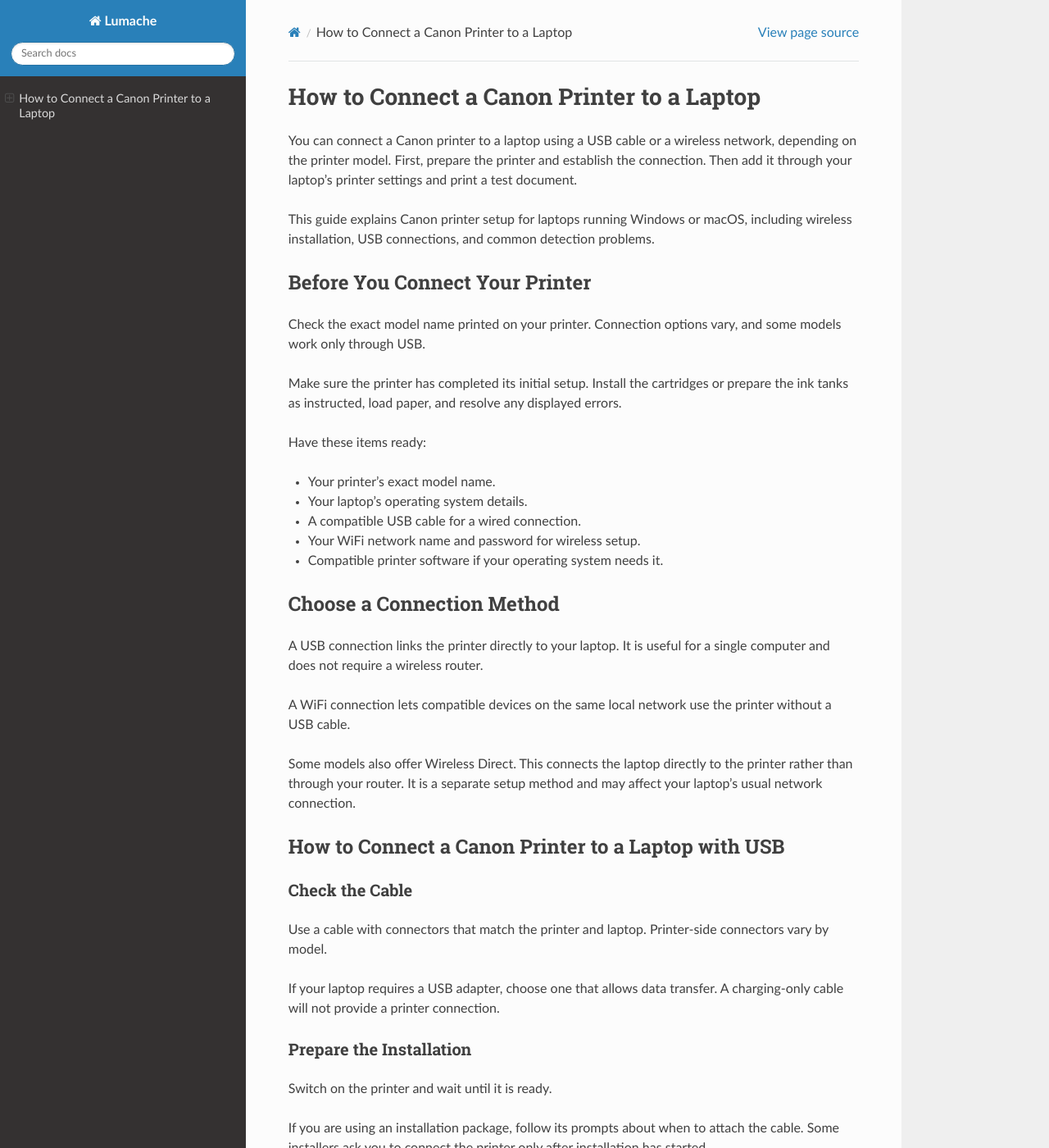
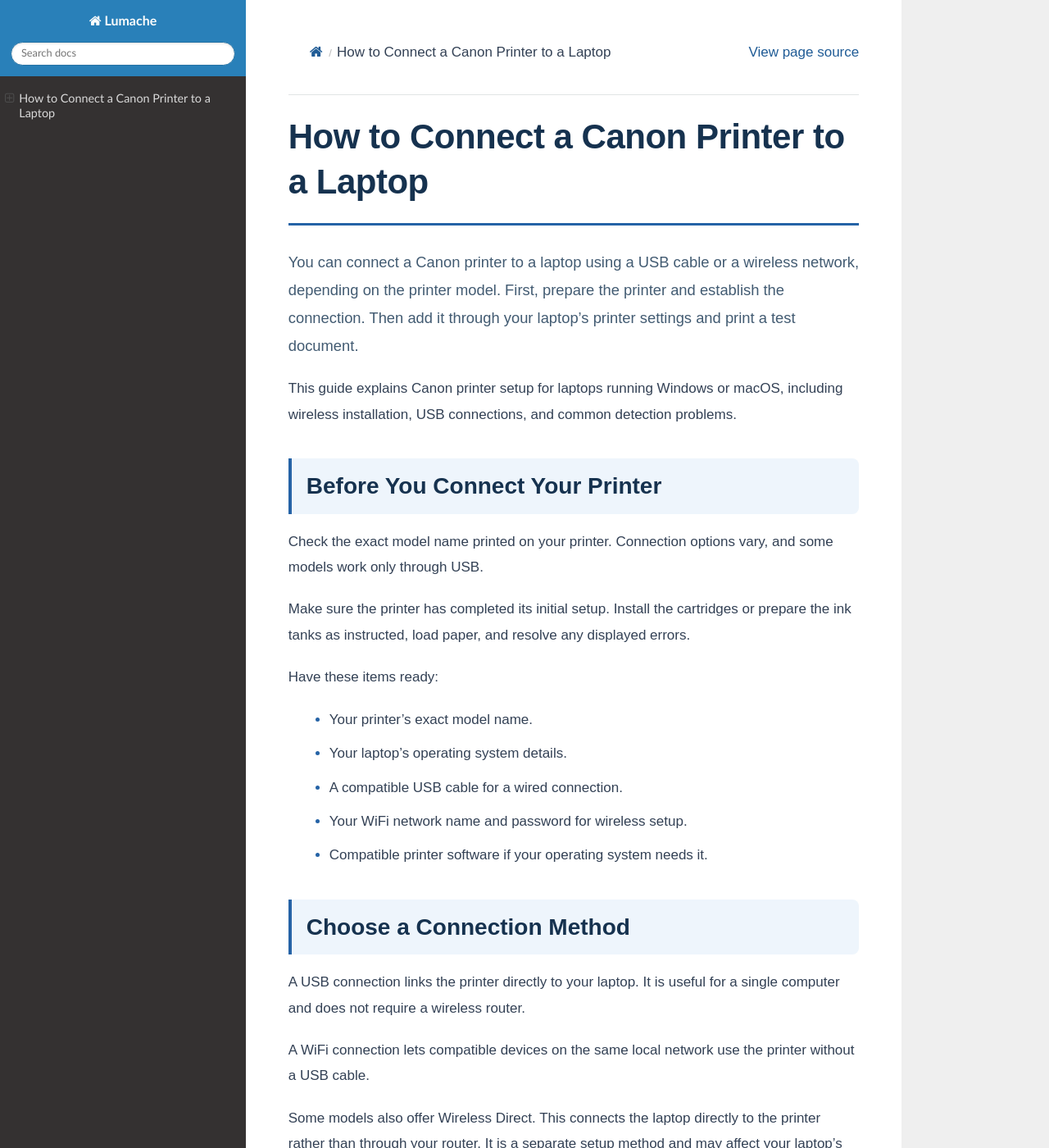
Before and after one commit to instantfast/connectlaptoptales, a Sphinx documentation site: the page built from docs/source/index.rst, in a window 1280 px wide and 1400 px high. Shown: the whole window at 82% size. Built offline with Sphinx 7.4.7 and the Read the Docs theme 3.1.0, drawn with Linux system fonts in a browser that asks for light colours.

Commit message:
Update conf.py

```diff
--- a/docs/source/conf.py
+++ b/docs/source/conf.py
@@ -33,3 +33,192 @@
 
 # -- Options for EPUB output
 epub_show_urls = 'footnote'
+# Article styling — creates the CSS file automatically
+from pathlib import Path
+
+_laptop_static = Path(__file__).resolve().parent / "_static"
+_laptop_static.mkdir(parents=True, exist_ok=True)
+
+_laptop_css = """
+/* Article text */
+div.body,
+.rst-content,
+.bd-article {
+    color: #334155;
+    font-family: Arial, Helvetica, sans-serif;
+    font-size: 17px;
+    line-height: 1.85;
+    overflow-wrap: break-word;
+}
+
+div.body,
+.wy-nav-content {
+    background: #ffffff;
+}
+
+/* Main heading */
+:is(div.body, .rst-content, .bd-article) h1 {
+    margin: 0 0 28px;
+    padding-bottom: 22px;
+    border-bottom: 3px solid #2563a6;
+    color: #16324f;
+    font-family: Arial, Helvetica, sans-serif;
+    font-size: clamp(29px, 4vw, 42px);
+    font-weight: 700;
+    line-height: 1.3;
+    letter-spacing: -0.5px;
+}
+
+/* Section headings */
+:is(div.body, .rst-content, .bd-article) h2 {
+    margin: 38px 0 18px;
+    padding: 14px 18px;
+    border-left: 4px solid #2563a6;
+    border-radius: 0 8px 8px 0;
+    background: #eef5fc;
+    color: #16324f;
+    font-family: Arial, Helvetica, sans-serif;
+    font-size: clamp(23px, 3vw, 28px);
+    font-weight: 700;
+    line-height: 1.4;
+}
+
+/* Subheadings and FAQ questions */
+:is(div.body, .rst-content, .bd-article) h3 {
+    margin: 28px 0 12px;
+    color: #224f78;
+    font-family: Arial, Helvetica, sans-serif;
+    font-size: 21px;
+    font-weight: 700;
+    line-height: 1.5;
+}
+
+:is(div.body, .rst-content, .bd-article) h4 {
+    margin: 24px 0 12px;
+    color: #224f78;
+    font-size: 19px;
+    line-height: 1.5;
+}
+
+/* Paragraphs */
+:is(div.body, .rst-content, .bd-article) p {
+    margin: 0 0 20px;
+    font-size: inherit;
+    line-height: 1.85;
+}
+
+:is(div.body, .rst-content, .bd-article) h1 + p {
+    color: #425b72;
+    font-size: 1.08em;
+}
+
+/* Lists */
+:is(div.body, .rst-content, .bd-article) ul,
+:is(div.body, .rst-content, .bd-article) ol {
+    margin: 18px 0 26px;
+    padding-left: 26px;
+}
+
+:is(div.body, .rst-content, .bd-article) li {
+    margin-bottom: 10px;
+    line-height: 1.8;
+}
+
+:is(div.body, .rst-content, .bd-article) li > p {
+    margin-bottom: 8px;
+}
+
+:is(div.body, .rst-content, .bd-article) li::marker {
+    color: #2563a6;
+}
+
+/* Links and keyboard focus */
+:is(div.body, .rst-content, .bd-article) a {
+    color: #205c96;
+    text-underline-offset: 3px;
+}
+
+:is(div.body, .rst-content, .bd-article) a:hover {
+    color: #153e65;
+}
+
+:is(div.body, .rst-content, .bd-article) a:focus-visible {
+    outline: 3px solid #2563a6;
+    outline-offset: 4px;
+}
+
+:is(div.body, .rst-content, .bd-article) a.headerlink {
+    font-size: 0.7em;
+    text-decoration: none;
+}
+
+/* Images and code */
+:is(div.body, .rst-content, .bd-article) img {
+    max-width: 100%;
+    height: auto;
+    border-radius: 8px;
+}
+
+:is(div.body, .rst-content, .bd-article) pre {
+    max-width: 100%;
+    padding: 18px;
+    overflow-x: auto;
+    border: 1px solid #dce5ef;
+    border-radius: 8px;
+    background: #f5f8fc;
+    line-height: 1.6;
+}
+
+:is(div.body, .rst-content, .bd-article) section {
+    scroll-margin-top: 28px;
+}
+
+/* Mobile layout */
+@media (max-width: 767px) {
+    div.body,
+    .rst-content,
+    .bd-article {
+        font-size: 16px;
+    }
+
+    .wy-nav-content {
+        padding: 24px 18px;
+    }
+
+    :is(div.body, .rst-content, .bd-article) h1 {
+        margin-bottom: 22px;
+        padding-bottom: 18px;
+    }
+
+    :is(div.body, .rst-content, .bd-article) h2 {
+        margin-top: 28px;
+        padding: 12px 14px;
+    }
+
+    :is(div.body, .rst-content, .bd-article) h3 {
+        font-size: 20px;
+    }
+
+    :is(div.body, .rst-content, .bd-article) p {
+        line-height: 1.75;
+    }
+}
+"""
+
+(_laptop_static / "custom.css").write_text(
+    _laptop_css,
+    encoding="utf-8",
+)
+
+# Preserve existing settings and register CSS
+html_static_path = list(globals().get("html_static_path", []))
+if "_static" not in html_static_path:
+    html_static_path.append("_static")
+
+html_css_files = list(globals().get("html_css_files", []))
+if not any(
+    (item[0] if isinstance(item, (tuple, list)) else item)
+    == "custom.css"
+    for item in html_css_files
+):
+    html_css_files.append("custom.css")
```
